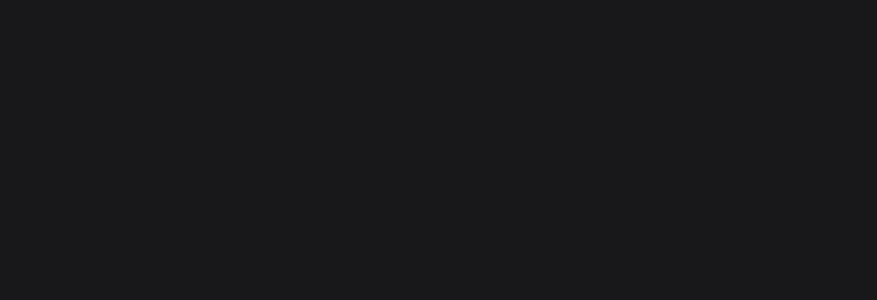
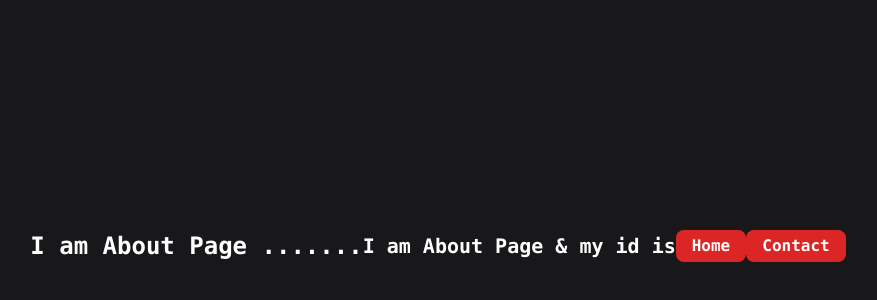
Before and after one commit to ExploitEngineer/React, a React (Vite) app: page /about in a window 1280 px wide. Shown: the part 154-454 px from the top of the page, without its empty margins (202-1079 px from the left). Built offline with nearby package versions, Linux system fonts and the light colour scheme.

Commit message:
Add update React_Router

```diff
--- a/package.json
+++ b/package.json
@@ -16,7 +16,7 @@
         "react": "^18.3.1",
         "react-dom": "^18.3.1",
         "react-router": "^7.1.3",
-        "react-router-dom": "^6.28.2"
+        "react-router-dom": "^6.30.0"
     },
     "devDependencies": {
         "@eslint/js": "^9.17.0",
--- a/src/App.jsx
+++ b/src/App.jsx
@@ -1,4 +1,8 @@
 import React from 'react';
+import { Routes, Route } from 'react-router-dom';
+import Home from './components/React_Router/Home';
+import About from './components/React_Router/About';
+import Contact from './components/React_Router/Contact';
 
 const App = () => {
 
@@ -25,7 +29,11 @@
     return (
         <>
             <div className='w-full h-screen bg-zinc-900 flex justify-center items-center'>
-
+                <Routes>
+                    <Route path='/' element={<Home />} />
+                    <Route path='/about' element={<About />} />
+                    <Route path='/contact' element={<Contact />} />
+                </Routes>
             </div>
         </>
     )
--- a/src/components/React_Router/About.jsx
+++ b/src/components/React_Router/About.jsx
@@ -1,9 +1,22 @@
+import { Link, useNavigate } from "react-router-dom";
+
 const About = () => {
+
+    const navigate = useNavigate();
+
+    function navigatePage() {
+        navigate('/');
+        navigate('/contact');
+    }
 
     return (
         <>
             <h1 className="text-white font-semibold font-mono text-2xl">I am About Page .......</h1>
-            <h1 className="text-white font-semibold font-mono text-xl">I am About Page & my id is {location.state.id}</h1>
+            <h1 className="text-white font-semibold font-mono text-xl">I am About Page & my id is</h1>
+            <button type='button' onClick={navigatePage} className='px-4 py-1 bg-red-600 font-semibold font-mono text-white rounded-lg'>Home</button>
+            <button type='button' onClick={navigatePage} className='px-4 py-1 bg-red-600 font-semibold font-mono text-white rounded-lg'>Contact</button>
+            {/* <Link to='/contact' className='bg-white px-3 py-1 rounded-xl font-mono font-semibold'>Contat</Link>
+            <Link to='/' className='bg-white px-3 py-1 rounded-xl font-mono font-semibold'>Home</Link> */}
         </>
     )
 }
--- a/src/components/React_Router/Contact.jsx
+++ b/src/components/React_Router/Contact.jsx
@@ -1,7 +1,25 @@
+import { Link, useNavigate, useLocation } from "react-router-dom";
+
 const Contact = () => {
+
+    const navigate = useNavigate();
+
+    const location = useLocation();
+
+    function navigatePage() {
+        navigate('/');
+        navigate('/about');
+    }
+
     return (
         <>
+            <button type='button' onClick={navigatePage} className='px-4 py-1 bg-red-600 font-semibold font-mono text-white rounded-lg'>Home</button>
+            <button type='button' onClick={navigatePage} className='px-4 py-1 bg-red-600 font-semibold font-mono text-white rounded-lg'>About</button>
             <h1 className="text-white font-semibold font-mono text-2xl">I am Contact Page .......</h1>
+            <br />
+            <p className="text-white">{location.state.id}</p>
+            {/* <Link to='/' className='bg-white px-3 py-1 rounded-xl font-mono font-semibold'>Home</Link>
+            <Link to='/about' className='bg-white px-3 py-1 rounded-xl font-mono font-semibold'>About</Link> */}
         </>
     )
 }
--- a/src/components/React_Router/Home.jsx
+++ b/src/components/React_Router/Home.jsx
@@ -1,8 +1,23 @@
+import { Link, useNavigate } from 'react-router-dom';
+
 const Home = () => {
+
+    const navigate = useNavigate();
+
+    const id = 10;
+
+    function navigatePage() {
+        navigate("/about");
+        navigate("/contact", { state: { id: id } });
+    }
+
     return (
         <>
             <h1 className="text-white font-semibold font-mono text-2xl">I am Home Page .....</h1>
-            <button type='button' className='bg-white px-3 py-1 rounded-xl font-mono font-semibold'>About</button>
+            <button type='button' onClick={navigatePage} className='px-4 py-1 bg-red-600 font-semibold font-mono text-white rounded-lg'>About</button>
+            <button type='button' onClick={navigatePage} className='px-4 py-1 bg-red-600 font-semibold font-mono text-white rounded-lg'>Contact</button>
+            {/* <Link to='/about' className='bg-white px-3 py-1 rounded-xl font-mono font-semibold'>About</Link>
+            <Link to='/contact' className='bg-white px-3 py-1 rounded-xl font-mono font-semibold'>Contat</Link> */}
         </>
     )
 }
```
Also changed, not shown: src/components/React_Router/readme.md (added), 1 other file (tests, documents, lock files or other folders).
